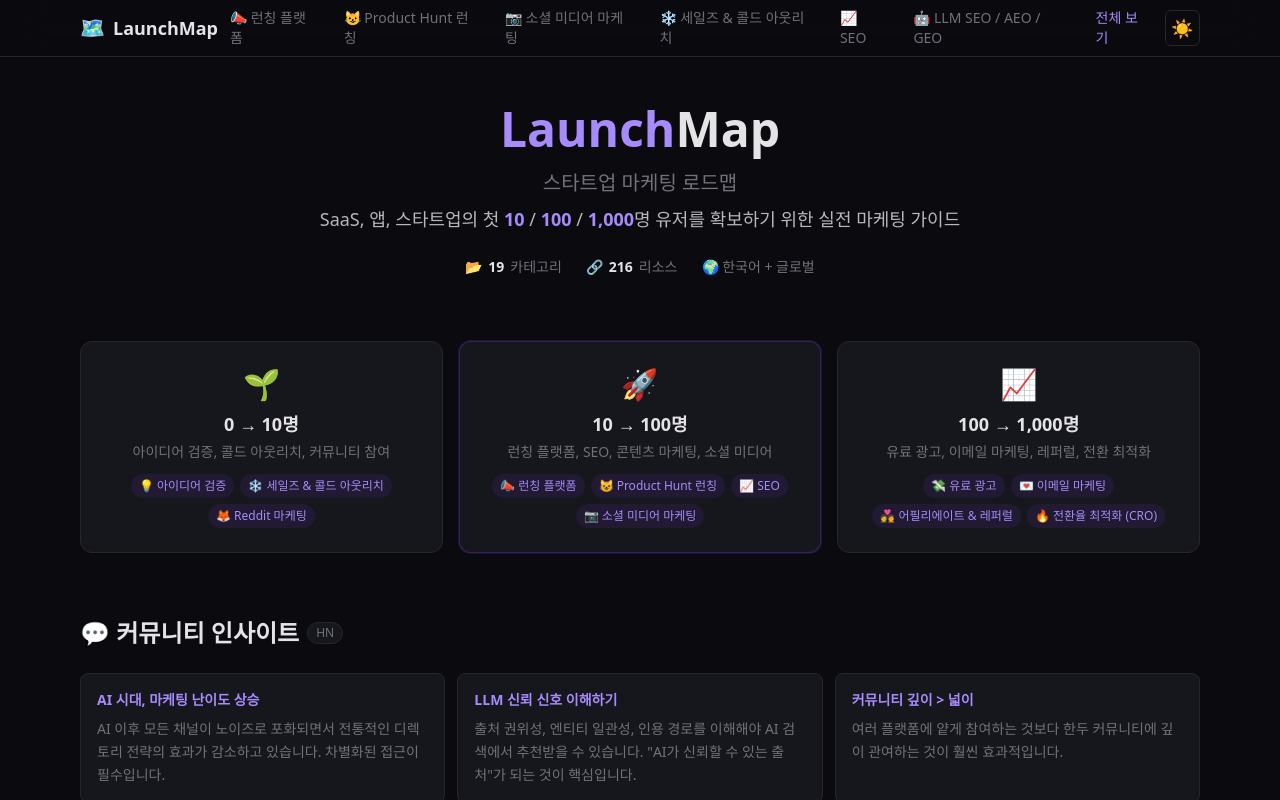
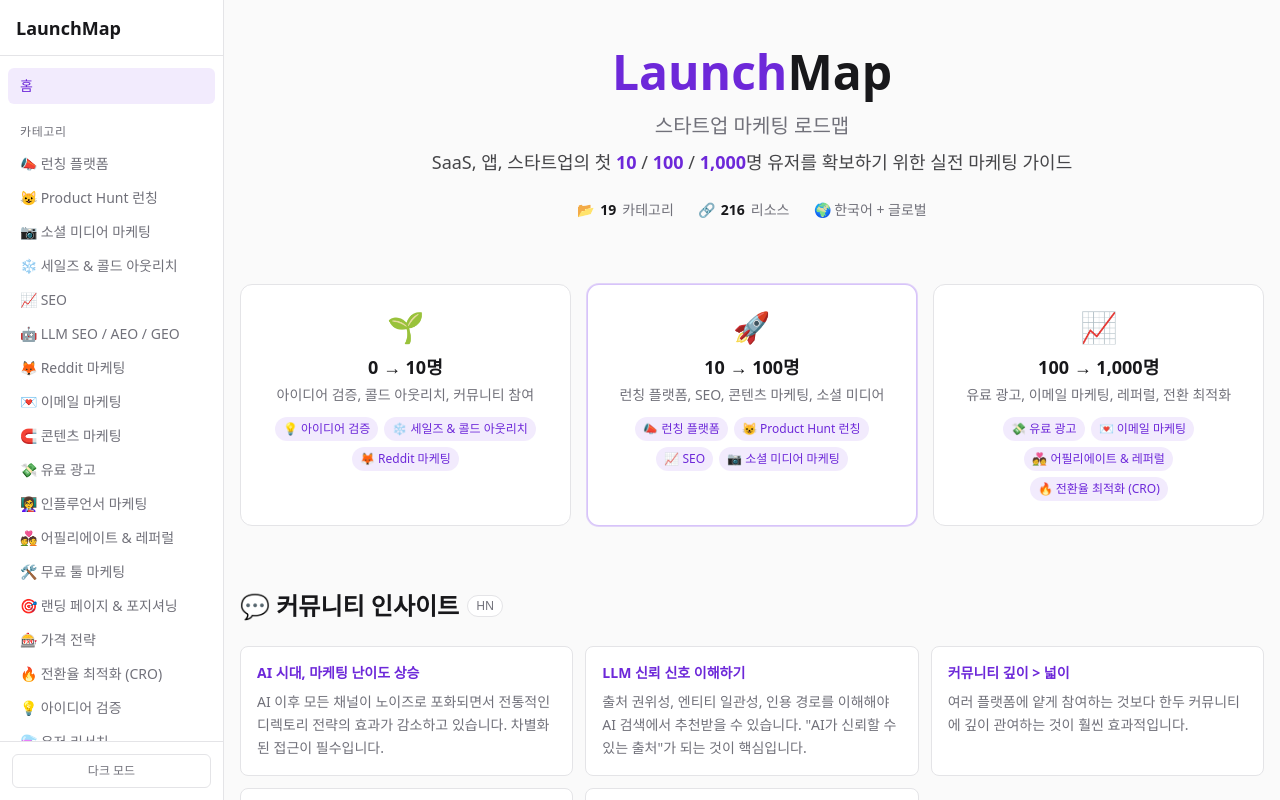
Before and after one commit to dennykim123/launchmap, a Next.js app: page / in a window 1280 px wide. Shown: the top 800 px of the page. Built offline with nearby package versions, Linux system fonts and the light colour scheme.

Commit message:
feat: sidebar nav, light mode default, button-style controls

```diff
--- a/src/app/layout.tsx
+++ b/src/app/layout.tsx
@@ -1,8 +1,6 @@
 import type { Metadata } from "next";
 import { Geist, Geist_Mono } from "next/font/google";
-import Link from "next/link";
-import { categories } from "@/data/categories";
-import ThemeToggle from "@/components/ThemeToggle";
+import Sidebar from "@/components/Sidebar";
 import MobileNav from "@/components/MobileNav";
 import "./globals.css";
 
@@ -33,15 +31,15 @@
   children: React.ReactNode;
 }>) {
   return (
-    <html lang="ko" className="dark" suppressHydrationWarning>
+    <html lang="ko" className="" suppressHydrationWarning>
       <head>
         <script
           dangerouslySetInnerHTML={{
             __html: `
               (function() {
                 var theme = localStorage.getItem('launchmap-theme');
-                if (theme === 'light') {
-                  document.documentElement.classList.remove('dark');
+                if (theme === 'dark') {
+                  document.documentElement.classList.add('dark');
                 }
               })();
             `,
@@ -51,43 +49,16 @@
       <body
         className={`${geistSans.variable} ${geistMono.variable} antialiased`}
       >
-        <div className="min-h-screen flex flex-col">
-          <header className="sticky top-0 z-50 border-b border-border bg-background/80 backdrop-blur-xl">
-            <div className="max-w-6xl mx-auto px-4 h-14 flex items-center justify-between">
-              <Link href="/" className="flex items-center gap-2 group">
-                <span className="text-xl">🗺️</span>
-                <span className="font-bold text-lg text-foreground group-hover:text-accent-light transition-colors">
-                  LaunchMap
-                </span>
-              </Link>
-              <div className="flex items-center gap-1">
-                <nav className="hidden md:flex items-center gap-1">
-                  {categories.slice(0, 6).map((cat) => (
-                    <Link
-                      key={cat.slug}
-                      href={`/category/${cat.slug}`}
-                      className="px-3 py-1.5 text-sm text-muted hover:text-foreground hover:bg-card rounded-md transition-all"
-                    >
-                      {cat.emoji} {cat.title}
-                    </Link>
-                  ))}
-                  <Link
-                    href="/#all"
-                    className="px-3 py-1.5 text-sm text-accent-light hover:text-accent hover:bg-card rounded-md transition-all"
-                  >
-                    전체 보기
-                  </Link>
-                </nav>
-                <ThemeToggle />
+        {/* Mobile */}
         <MobileNav />
-              </div>
-            </div>
-          </header>
 
+        {/* Desktop */}
+        <div className="flex min-h-screen">
+          <Sidebar />
+          <div className="flex-1 flex flex-col min-w-0">
             <main className="flex-1">{children}</main>
-
             <footer className="border-t border-border py-8 mt-16">
-            <div className="max-w-6xl mx-auto px-4 text-center text-sm text-muted space-y-2">
+              <div className="max-w-4xl mx-auto px-4 text-center text-sm text-muted space-y-2">
                 <p>
                   Based on{" "}
                   <a
@@ -115,6 +86,7 @@
               </div>
             </footer>
           </div>
+        </div>
       </body>
     </html>
   );
--- a/src/components/MobileNav.tsx
+++ b/src/components/MobileNav.tsx
@@ -2,33 +2,71 @@
 
 import { useState } from "react";
 import Link from "next/link";
+import { usePathname } from "next/navigation";
 import { categories } from "@/data/categories";
+import ThemeToggle from "./ThemeToggle";
 
 export default function MobileNav() {
   const [open, setOpen] = useState(false);
+  const pathname = usePathname();
 
   return (
     <div className="md:hidden">
+      {/* Top bar */}
+      <div className="sticky top-0 z-50 border-b border-border bg-background/80 backdrop-blur-xl">
+        <div className="px-4 h-14 flex items-center justify-between">
+          <Link
+            href="/"
+            className="font-bold text-lg text-foreground"
+            onClick={() => setOpen(false)}
+          >
+            LaunchMap
+          </Link>
           <button
             onClick={() => setOpen(!open)}
-        className="w-9 h-9 flex items-center justify-center rounded-md border border-border hover:bg-card-hover transition-colors text-lg"
+            className="px-3 py-1.5 text-sm text-muted hover:text-foreground border border-border rounded-md transition-all"
             aria-label="메뉴"
           >
-        {open ? "✕" : "☰"}
+            {open ? "닫기" : "메뉴"}
           </button>
+        </div>
+      </div>
+
+      {/* Dropdown */}
       {open && (
-        <div className="absolute top-14 left-0 right-0 border-b border-border bg-background z-50 p-4">
-          <nav className="flex flex-col gap-1">
-            {categories.map((cat) => (
+        <div className="fixed inset-0 top-14 z-40 bg-background overflow-y-auto">
+          <nav className="p-4 space-y-1">
+            <Link
+              href="/"
+              onClick={() => setOpen(false)}
+              className={`block px-3 py-2 text-sm rounded-md transition-all ${
+                pathname === "/"
+                  ? "bg-accent/10 text-accent-light font-medium"
+                  : "text-muted hover:text-foreground hover:bg-card-hover"
+              }`}
+            >
+              홈
+            </Link>
+            {categories.map((cat) => {
+              const isActive = pathname === `/category/${cat.slug}`;
+              return (
                 <Link
                   key={cat.slug}
                   href={`/category/${cat.slug}`}
                   onClick={() => setOpen(false)}
-                className="px-3 py-2 text-sm text-muted hover:text-foreground hover:bg-card rounded-md transition-all"
+                  className={`block px-3 py-2 text-sm rounded-md transition-all ${
+                    isActive
+                      ? "bg-accent/10 text-accent-light font-medium"
+                      : "text-muted hover:text-foreground hover:bg-card-hover"
+                  }`}
                 >
                   {cat.emoji} {cat.title}
                 </Link>
-            ))}
+              );
+            })}
+            <div className="pt-4">
+              <ThemeToggle />
+            </div>
           </nav>
         </div>
       )}
--- /dev/null
+++ b/src/components/Sidebar.tsx
@@ -0,0 +1,65 @@
+"use client";
+
+import Link from "next/link";
+import { usePathname } from "next/navigation";
+import { categories } from "@/data/categories";
+import ThemeToggle from "./ThemeToggle";
+
+export default function Sidebar() {
+  const pathname = usePathname();
+
+  return (
+    <aside className="hidden md:flex flex-col w-56 shrink-0 border-r border-border bg-card h-screen sticky top-0 overflow-y-auto">
+      {/* Logo */}
+      <div className="px-4 h-14 flex items-center border-b border-border shrink-0">
+        <Link href="/" className="flex items-center gap-2 group">
+          <span className="font-bold text-lg text-foreground group-hover:text-accent-light transition-colors">
+            LaunchMap
+          </span>
+        </Link>
+      </div>
+
+      {/* Nav */}
+      <nav className="flex-1 py-3 px-2 space-y-0.5 overflow-y-auto">
+        <Link
+          href="/"
+          className={`block px-3 py-2 text-sm rounded-md transition-all ${
+            pathname === "/"
+              ? "bg-accent/10 text-accent-light font-medium"
+              : "text-muted hover:text-foreground hover:bg-card-hover"
+          }`}
+        >
+          홈
+        </Link>
+
+        <div className="pt-3 pb-1 px-3">
+          <span className="text-xs font-medium text-muted uppercase tracking-wider">
+            카테고리
+          </span>
+        </div>
+
+        {categories.map((cat) => {
+          const isActive = pathname === `/category/${cat.slug}`;
+          return (
+            <Link
+              key={cat.slug}
+              href={`/category/${cat.slug}`}
+              className={`block px-3 py-1.5 text-sm rounded-md transition-all ${
+                isActive
+                  ? "bg-accent/10 text-accent-light font-medium"
+                  : "text-muted hover:text-foreground hover:bg-card-hover"
+              }`}
+            >
+              {cat.emoji} {cat.title}
+            </Link>
+          );
+        })}
+      </nav>
+
+      {/* Footer */}
+      <div className="p-3 border-t border-border shrink-0">
+        <ThemeToggle />
+      </div>
+    </aside>
+  );
+}
--- a/src/components/ThemeToggle.tsx
+++ b/src/components/ThemeToggle.tsx
@@ -3,18 +3,18 @@
 import { useEffect, useState } from "react";
 
 export default function ThemeToggle() {
-  const [dark, setDark] = useState(true);
+  const [dark, setDark] = useState(false);
   const [mounted, setMounted] = useState(false);
 
   useEffect(() => {
     setMounted(true);
     const stored = localStorage.getItem("launchmap-theme");
-    if (stored === "light") {
+    if (stored === "dark") {
+      setDark(true);
+      document.documentElement.classList.add("dark");
+    } else {
       setDark(false);
       document.documentElement.classList.remove("dark");
-    } else {
-      setDark(true);
-      document.documentElement.classList.add("dark");
     }
   }, []);
 
@@ -30,16 +30,15 @@
     }
   };
 
-  if (!mounted) return <div className="w-9 h-9" />;
+  if (!mounted) return <div className="h-8" />;
 
   return (
     <button
       onClick={toggle}
-      className="w-9 h-9 flex items-center justify-center rounded-md border border-border hover:bg-card-hover transition-colors text-lg"
+      className="w-full px-3 py-2 text-xs text-muted hover:text-foreground hover:bg-card-hover border border-border rounded-md transition-all text-center"
       aria-label={dark ? "라이트 모드로 전환" : "다크 모드로 전환"}
-      title={dark ? "라이트 모드" : "다크 모드"}
     >
-      {dark ? "☀️" : "🌙"}
+      {dark ? "라이트 모드" : "다크 모드"}
     </button>
   );
 }
```
Lines whose indentation alone changed are shown as unchanged.
